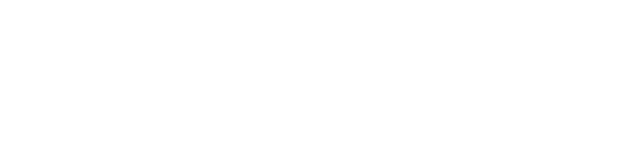
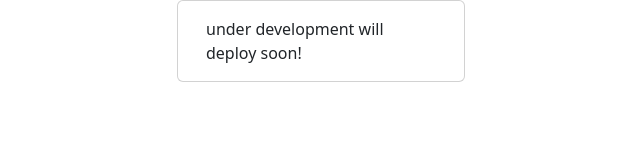
Before and after one commit to ronitbose01/ronitbose01.github.io, a plain HTML site: page index.html in a window 1280 px wide. Shown: the whole page, without its empty margins (319-959 px from the left). Drawn offline with nearby package versions, Linux system fonts and the light colour scheme.

Commit message:
Update index.html

```diff
--- a/index.html
+++ b/index.html
@@ -8,6 +8,11 @@
 
 </head>
 <body>
+    <div class="card container" style="width: 18rem;">
+  <div class="card-body">
+      under development will deploy soon!
+  </div>
+</div>
     <script src="https://cdn.jsdelivr.net/npm/@popperjs/core@2.11.6/dist/umd/popper.min.js" integrity="sha384-oBqDVmMz9ATKxIep9tiCxS/Z9fNfEXiDAYTujMAeBAsjFuCZSmKbSSUnQlmh/jp3" crossorigin="anonymous"></script>
     <script src="https://cdn.jsdelivr.net/npm/bootstrap@5.2.2/dist/js/bootstrap.min.js" integrity="sha384-IDwe1+LCz02ROU9k972gdyvl+AESN10+x7tBKgc9I5HFtuNz0wWnPclzo6p9vxnk" crossorigin="anonymous"></script>
 </body>
```
